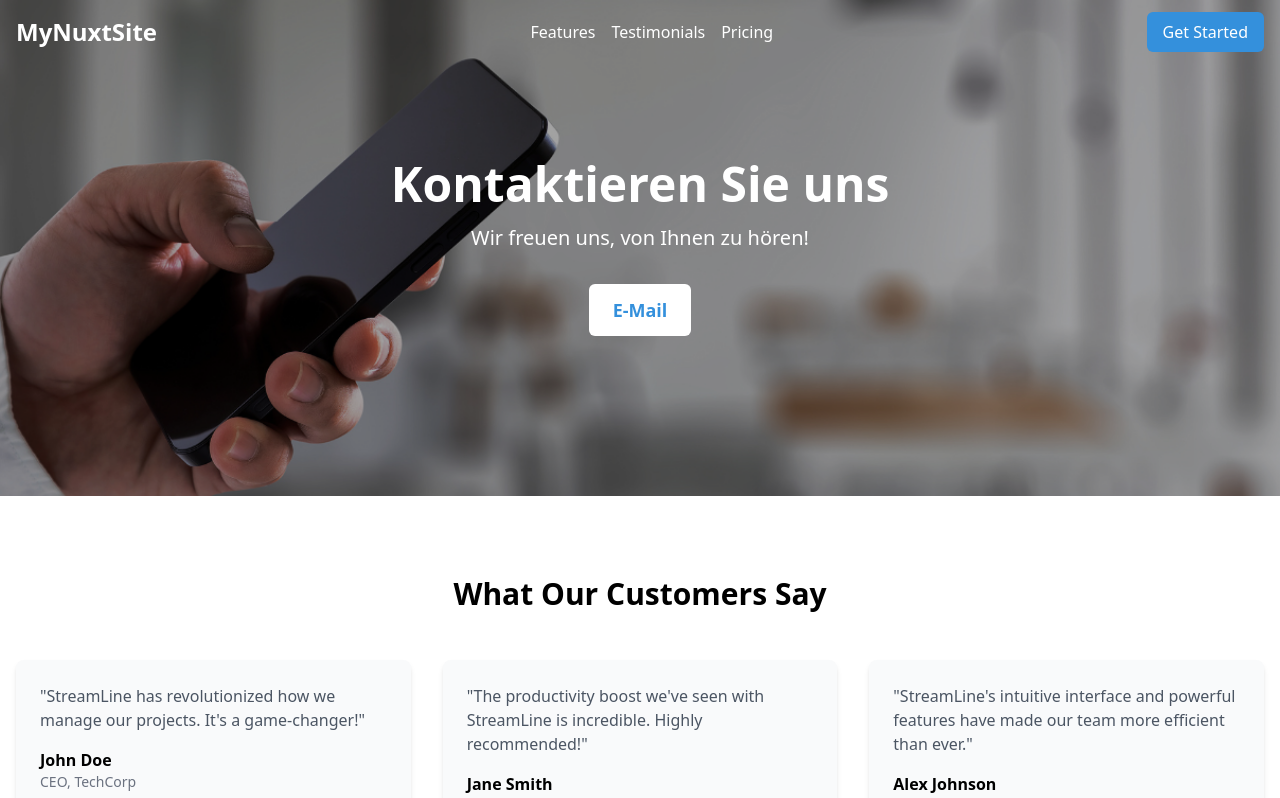
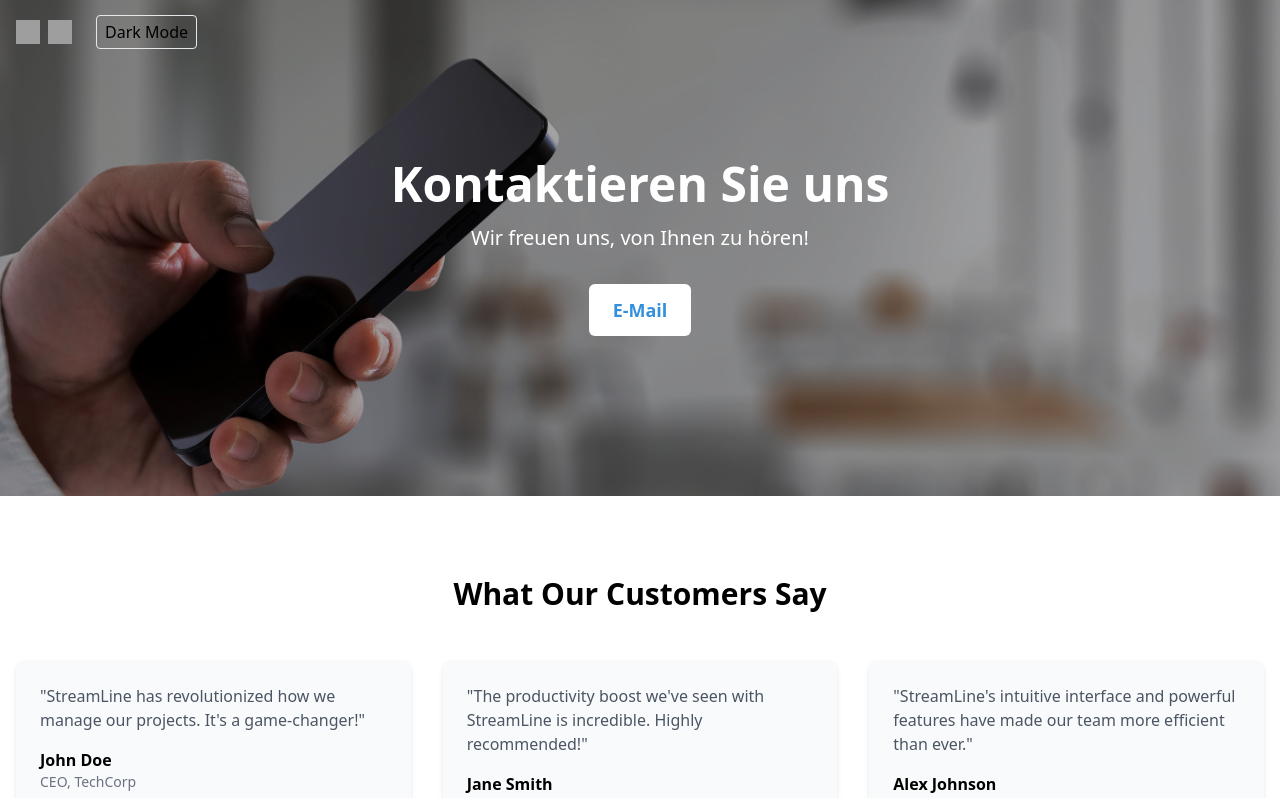
Before and after one commit to aaronthommy/v0-landing-nuxt, a Nuxt app: page /contact in a window 1280 px wide. Shown: the top 798 px of the page. Built offline with nearby package versions, Linux system fonts and the light colour scheme; grey boxes are pictures that could not be loaded.

Commit message:
little changes for  header

```diff
--- a/app.vue
+++ b/app.vue
@@ -15,5 +15,5 @@ useHead({
 <template>
   <AppHeader />
   <NuxtPage />
-  <AppFooter />
+
 </template>
--- a/components/AppHeader.vue
+++ b/components/AppHeader.vue
@@ -1,27 +1,120 @@
 <template>
   <header
-    class="absolute top-0 left-0 w-full z-50 bg-transparent flex items-center h-16"
+    class="
+      absolute top-0 left-0 w-full z-50
+      flex items-center
+      h-16
+      px-4
+      transition-colors
+    "
+    :class="darkMode ? 'bg-transparent text-white' : 'bg-transparent text-black'"
   >
-    <div class="container mx-auto px-4 py-4 flex items-center justify-between">
-      <NuxtLink to="/" class="text-2xl font-bold text-white">
-        MyNuxtSite
+    <div class="container mx-auto flex items-center justify-between">
+      <!-- Logo/Brand -->
+      <NuxtLink to="/" class="text-xl font-bold">
+        MyPortfolio
       </NuxtLink>
-      <nav class="hidden md:flex space-x-4">
-        <NuxtLink to="#features" class="text-white hover:text-primary"
-          >Features</NuxtLink
+
+      <!-- Desktop Navigation (hidden auf mobile) -->
+      <nav class="hidden md:flex items-center space-x-6">
+        <NuxtLink to="/blogs">Blogs</NuxtLink>
+        <NuxtLink to="/projects">Projects</NuxtLink>
+        <NuxtLink to="/courses">Courses</NuxtLink>
+        <NuxtLink to="/software">Software</NuxtLink>
+        <NuxtLink to="/about">About</NuxtLink>
+
+        <!-- Sprachumschalter (Flaggen als Platzhalter) -->
+        <div class="flex items-center space-x-2">
+          <button @click="language = 'de'"><img src="/icons/flag-de.png" alt="Deutsch" class="w-6 h-6" /></button>
+          <button @click="language = 'en'"><img src="/icons/flag-en.png" alt="English" class="w-6 h-6" /></button>
+        </div>
+
+        <!-- Dark/Light Switch -->
+        <button
+          class="border px-2 py-1 rounded"
+          @click="toggleDarkMode"
         >
-        <NuxtLink to="#testimonials" class="text-white hover:text-primary"
-          >Testimonials</NuxtLink
-        >
-        <NuxtLink to="#pricing" class="text-white hover:text-primary"
-          >Pricing</NuxtLink
-        >
+          {{ darkMode ? 'Light Mode' : 'Dark Mode' }}
+        </button>
       </nav>
+
+      <!-- Hamburger Icon (nur sichtbar auf Mobile) -->
       <button
-        class="bg-primary text-white px-4 py-2 rounded-md hover:bg-primary-dark transition-colors"
+        class="md:hidden"
+        @click="toggleMobileMenu"
       >
-        Get Started
+        <!-- Einfacher "Hamburger" (3 Balken) -->
+        <div class="w-6 h-0.5 bg-current mb-1"></div>
+        <div class="w-6 h-0.5 bg-current mb-1"></div>
+        <div class="w-6 h-0.5 bg-current"></div>
       </button>
     </div>
+
+    <!-- Mobile Navigation Overlay -->
+    <transition name="fade">
+      <div
+        v-if="mobileMenuOpen"
+        class="fixed inset-0 bg-black bg-opacity-80 flex flex-col items-center justify-center text-white space-y-6 z-40"
+      >
+        <NuxtLink to="/blogs" @click="closeMobileMenu">Blogs</NuxtLink>
+        <NuxtLink to="/projects" @click="closeMobileMenu">Projects</NuxtLink>
+        <NuxtLink to="/courses" @click="closeMobileMenu">Courses</NuxtLink>
+        <NuxtLink to="/software" @click="closeMobileMenu">Software</NuxtLink>
+        <NuxtLink to="/about" @click="closeMobileMenu">About</NuxtLink>
+
+        <!-- Sprachumschalter -->
+        <div class="flex space-x-4">
+          <button @click="language = 'de'">
+            <img src="/icons/flag-de.png" alt="Deutsch" class="w-6 h-6" />
+          </button>
+          <button @click="language = 'en'">
+            <img src="/icons/flag-en.png" alt="English" class="w-6 h-6" />
+          </button>
+        </div>
+
+        <!-- Dark/Light Switch -->
+        <button
+          class="border px-4 py-2 rounded"
+          @click="toggleDarkMode"
+        >
+          {{ darkMode ? 'Light Mode' : 'Dark Mode' }}
+        </button>
+      </div>
+    </transition>
   </header>
 </template>
+
+<script setup>
+import { ref } from 'vue'
+import { useRoute, useRouter } from 'vue-router'
+import { NuxtLink } from '#components'
+
+// Local State (DEMO): darkMode, language, mobileMenu
+const darkMode = ref(false)
+const language = ref('en')
+const mobileMenuOpen = ref(false)
+
+// Umschalten Dark/Light
+function toggleDarkMode() {
+  darkMode.value = !darkMode.value
+}
+
+// Umschalten Mobile-Menü
+function toggleMobileMenu() {
+  mobileMenuOpen.value = !mobileMenuOpen.value
+}
+
+function closeMobileMenu() {
+  mobileMenuOpen.value = false
+}
+</script>
+
+<style scoped>
+/* Beispiel einer einfachen Fade-Transition */
+.fade-enter-active, .fade-leave-active {
+  transition: opacity 0.3s;
+}
+.fade-enter-from, .fade-leave-to {
+  opacity: 0;
+}
+</style>
--- a/pages/index.vue
+++ b/pages/index.vue
@@ -1,27 +1,11 @@
 <template>
-  <div class="flex flex-col min-h-screen">
-    <main class="flex-grow">
-      <HeroSection
-        heroHeight="full"
-        title="Willkommen auf meiner Startseite"
-        subtitle="Perfekt für dein nächstes Projekt!"
-        buttonLabel="Jetzt starten"
-        backgroundImage="/img/office-image.png"
-      />
-      <FeaturesSection />
-      <TestimonialsSection />
-      <PricingSection />
-      <CallToAction />
-    </main>
-  </div>
+
 </template>
 
 <script setup>
-import AppHeader from "~/components/AppHeader.vue";
 import HeroSection from "~/components/HeroSection.vue";
 import FeaturesSection from "~/components/FeaturesSection.vue";
 import TestimonialsSection from "~/components/TestimonialsSection.vue";
 import PricingSection from "~/components/PricingSection.vue";
 import CallToAction from "~/components/CallToAction.vue";
-import AppFooter from "~/components/AppFooter.vue";
 </script>
```
Also changed, not shown: icons/flag-de.png (added), icons/flag-en.png (added).
